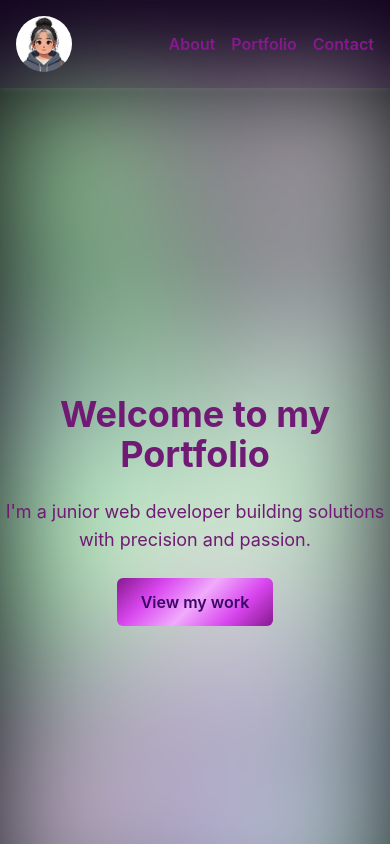
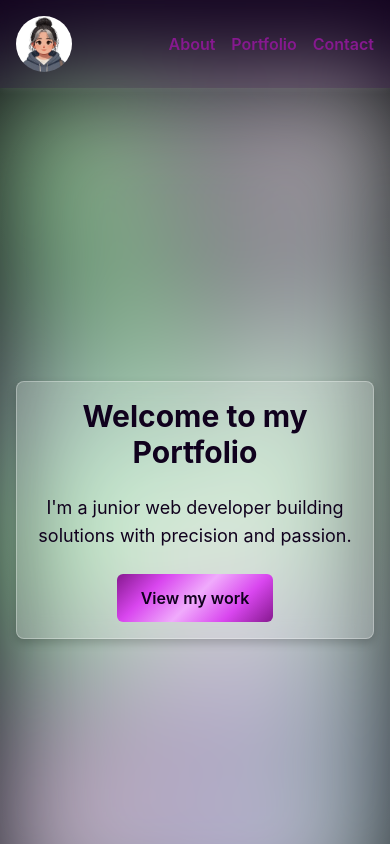
Before and after one commit to JaqiKal/code-cargo, a React (Create React App) app: page / in a window 390 px wide. Shown: the top 844 px of the page. Built offline with nearby package versions, Linux system fonts and the light colour scheme.

Commit message:
Style: Edit hero to pop CTA
 Add glasspane style component

Add custom Hero text color

Add .cspell to gitignore

```diff
--- a/src/components/Hero.jsx
+++ b/src/components/Hero.jsx
@@ -18,6 +18,7 @@
 import React, { useCallback } from "react";
 import Particles from "react-tsparticles";
 import { loadFull } from "tsparticles";
+import "../styles/GlassPane.css";
 
 const Hero = () => {
   // Initialize the particles engine. This ensures all plugins are loaded.
@@ -44,7 +45,6 @@ const Hero = () => {
         value: { min: 10, max: 150 }, // Base size of particles
         random: {
           enable: true, // Enables random sizing
-
         },
       },
       move: {
@@ -79,7 +79,7 @@ const Hero = () => {
       },
       size: {
         width: 25, // Emitter width
-        height: 10, // Flat emitter (no height)
+        height: 0, // Flat emitter (no height)
       },
     },
     detectRetina: true, // Optimizes for retina screens
@@ -97,7 +97,7 @@ const Hero = () => {
           },
           particles: {
             color: {
-              value: ["#C8A2C8", "#98FB98", "#CCCCFF", "#10011d", "#FFF0F5", "#9FE2BF"], // , Pastel palette for particles
+              value: ["#C8A2C8", "#98FB98", "#CCCCFF", "#10011d", "#FFF0F5", "#9FE2BF"], // , Palette for particles
             },
           },
         },
@@ -114,7 +114,7 @@ const Hero = () => {
           },
           particles: {
             color: {
-              value: ["#C8A2C8", "#98FB98", "#CCCCFF", "#10011d", "#FFF0F5", "#9FE2BF"], // Same palette, ensuring consistent design
+              value: ["#C8A2C8", "#98FB98", "#CCCCFF", "#10011d", "#FFF0F5", "#9FE2BF"], // Palette for particles
             },
           },
         },
@@ -130,16 +130,17 @@ const Hero = () => {
         init={particlesInit} // Initializes the particles engine
         options={particlesOptions} // Passes the configuration for the particles
       />
-      {/* Hero Content */}
+
+      {/* Hero content with glass pane */}
       <div className="relative text-center z-10">
-        <h1 className="text-4xl md:text-6xl font-bold text-fuchsia-900">Welcome to my Portfolio</h1>
-        <p className="mt-6 text-lg md:text-xl  text-fuchsia-900">I'm a junior web developer building solutions with precision and passion.</p>
-        <a
-          href="#portfolio" // Links to the portfolio section
-          className="mt-6 inline-block px-6 py-3 bg-purple-gradient font-semibold text-purple-950 rounded-md hover:scale-105 transform transition-transform  hover:bg-fuchsia-800"
-        >
-          View my work
-        </a>
+        {/* Glass pane wrapping content */}
+        <div className="bg-glasspane p-6 rounded-md inline-block">
+          <h1 className="text-3xl md:text-5xl font-bold text-heroTextcolor">Welcome to my Portfolio</h1>
+          <p className="mt-6 text-lg md:text-xl text-heroTextcolor">I'm a junior web developer building solutions with precision and passion.</p>
+          <a href="#portfolio" className="mt-6 inline-block px-6 py-3 bg-purple-gradient font-semibold text-heroTextcolor rounded-md hover:scale-105 transform transition-transform hover:bg-fuchsia-800">
+            View my work
+          </a>
+        </div>
       </div>
     </section>
   );
--- /dev/null
+++ b/src/styles/GlassPane.css
@@ -0,0 +1,29 @@
+.bg-glasspane {
+    position: relative; /* Relative to its content */
+    background: rgba(255, 255, 255, 0.2); /* Semi-transparent white for the glass effect */
+    backdrop-filter: blur(30px); /* Frosted glass blur */
+    border: 1px solid rgba(255, 255, 255, 0.3); /* Subtle border for glass look */
+    box-shadow: 0 4px 10px rgba(0, 0, 0, 0.2); /* Depth shadow */
+    padding: 2rem; /* Space inside the pane */
+    border-radius: 1rem; /* Rounded corners for a pane-like look */
+    z-index: 1; /* Behind the hero text but above particles */
+  }
+
+
+  @media (max-width: 768px) {
+    .bg-glasspane {
+        margin: 1rem; /* Add margin for smaller screens */
+
+      padding: 1.5rem;
+      backdrop-filter: blur(15px); /* Slightly reduce blur */
+    }
+  }
+
+  @media (max-width: 480px) {
+    .bg-glasspane {
+        margin: 1rem; /* Add margin for smaller screens */
+      padding: 1rem;
+      backdrop-filter: blur(10px); /* Further reduce blur for smaller screens */
+      border-radius: 0.5rem; /* Less rounded for smaller devices */
+    }
+  }
--- a/tailwind.config.js
+++ b/tailwind.config.js
@@ -9,7 +9,9 @@ module.exports = {
   ],
   theme: {
     extend: {
-      colors: {},
+      colors: {
+        heroTextcolor: '#10011d', // Dark purple for hero paragraph
+      },
       backgroundImage: {
         'bg-gradient-hero':'radial-gradient(ellipse at bottom, #1B2735 0%, #090A0F 100%)',
       },
```
Also changed, not shown: 1 other file (tests, documents, lock files or other folders).
